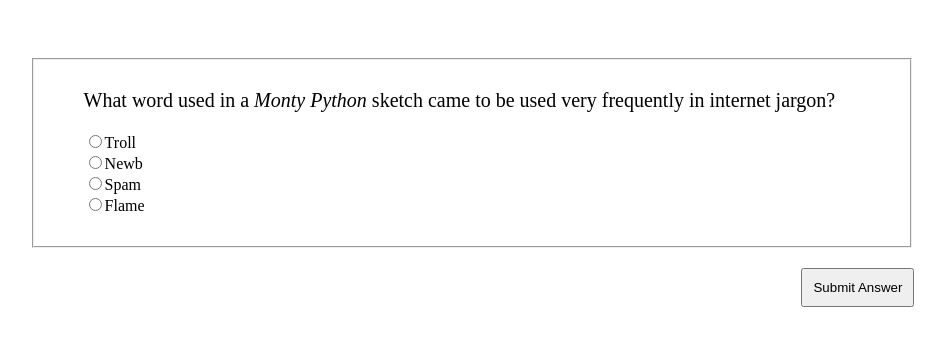
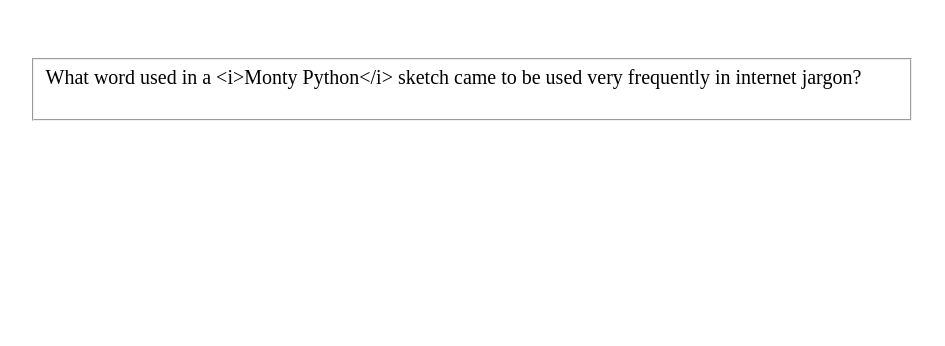
Before and after one commit to testinnplayin/quiz-app, a plain HTML site: page index.html in a window 1280 px wide. Shown: the whole page, without its empty margins (168-1113 px from the left). Drawn offline with nearby package versions, Linux system fonts and the light colour scheme.

Commit message:
got first question display functions working

```diff
--- a/index.html
+++ b/index.html
@@ -20,15 +20,7 @@
 	<main>
 		<section class="main-container">
 			<form class="question-form">
-				<fieldset>
-					<label for="question-1" id="label">What word used in a <i>Monty Python</i> sketch came to be used very frequently in internet jargon?</label><br />
-					<div class="input-group">
-						<input type="radio" name="answer" value="troll" />Troll<br />
-						<input type="radio" name="answer" value="newb" />Newb<br />
-						<input type="radio" name="answer" value="spam" />Spam<br />
-						<input type="radio" name="answer" value="flame" />Flame<br />
-					</div>
-				</fieldset>
+				<!-- where stuff will load -->
 				<button class="submit-btn" type="submit">Submit Answer</button>
 			</form>
 		</section>
--- a/scripts/app.js
+++ b/scripts/app.js
@@ -31,6 +31,43 @@ var state = {
 	final: 'final score'
 };
 
+var questionTemplate = (
+	'<fieldset class=".js-question-field">'
+		+'<label for="question" id="label"></label><br />'
+		+ '<div class="input-group">'
+		+ '</div>'
+	+ '</fieldset>'
+	);
+
+var answerTemplate = ('<input type="radio" name="answer" id="question" value="" /><br />');
+
+function getAnswers (state, questionIndex) {
+	return state.questions[questionIndex].a;
+}
+
+function getQuestion(state, questionIndex) {
+	return state.questions[questionIndex].q;
+}
+
+function displayAnswers(state, questionIndex, answerTemplate) {
+	var answerArr = getAnswers(state, questionIndex);
+
+	answerArr.forEach(function(answer) {
+		return  ;
+	});
+}
+
+function displayQuestion(question, questionTemplate, label) {
+	var element = $(questionTemplate);
+	element.find(label).text(question);
+	return element;
+}
+
+function renderQuestion(questionIndex, label, form) {
+	var question = getQuestion(state, questionIndex);
+	var questionDisplay = displayQuestion(question, questionTemplate, label);
+	form.html(questionDisplay);
+}
 
 function handleSubmit(form) {
 	form.submit(function(e) {
@@ -43,8 +80,10 @@ function handleSubmit(form) {
 
 function handleActions() {
 	var form = $('.question-form');
+	var label = 'label';
+	var questionField = $('.js-question-field');
 
-	handleSubmit(form);
+	renderQuestion(0, label, form);
 }
 
 $(document).ready(handleActions);
--- a/styles/main.css
+++ b/styles/main.css
@@ -13,7 +13,7 @@
 	padding: 50px 0;
 }
 
-fieldset {
+.question-field {
 	padding: 30px 50px;
 	line-height: 20px;
 }
```
